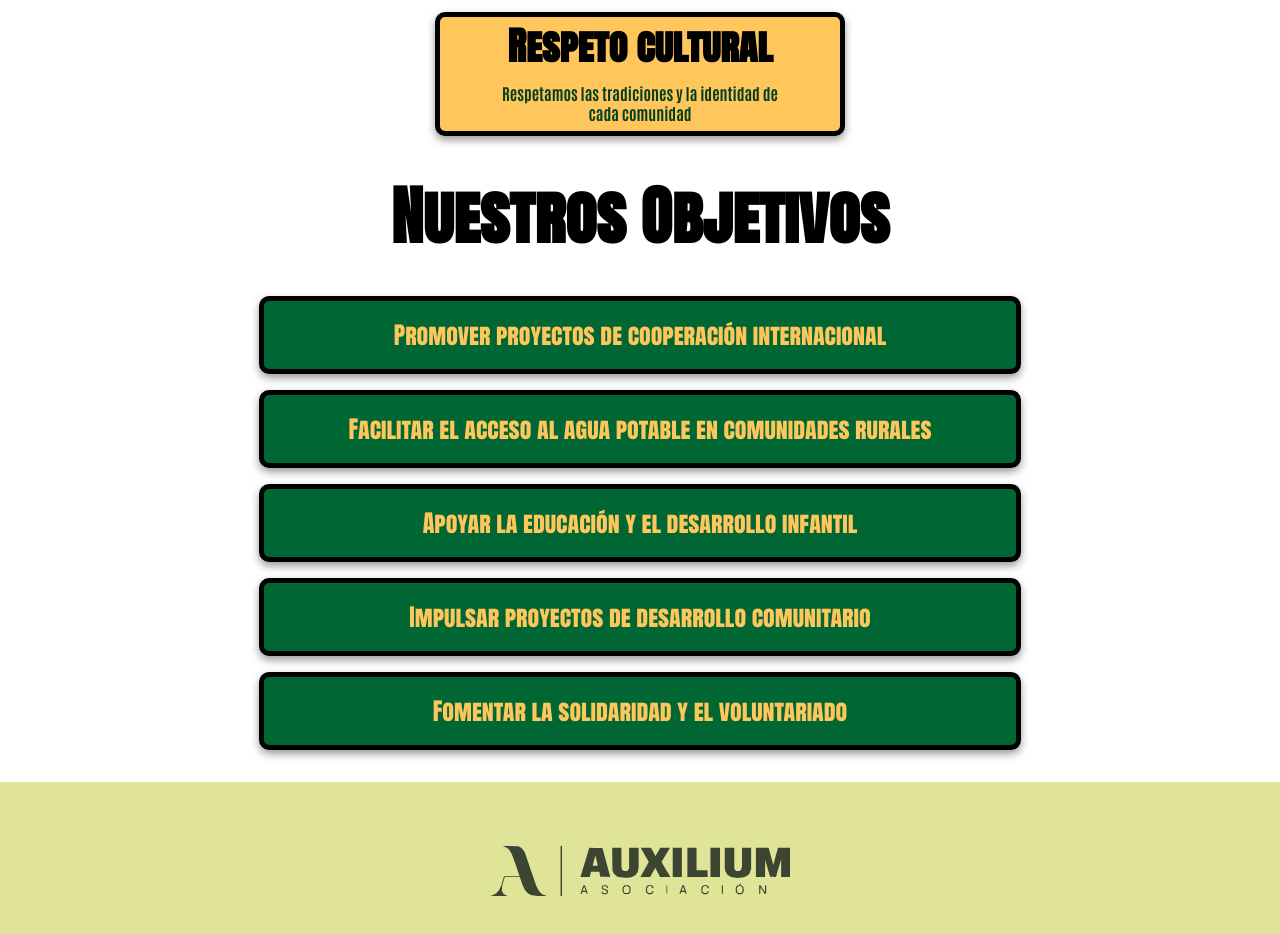
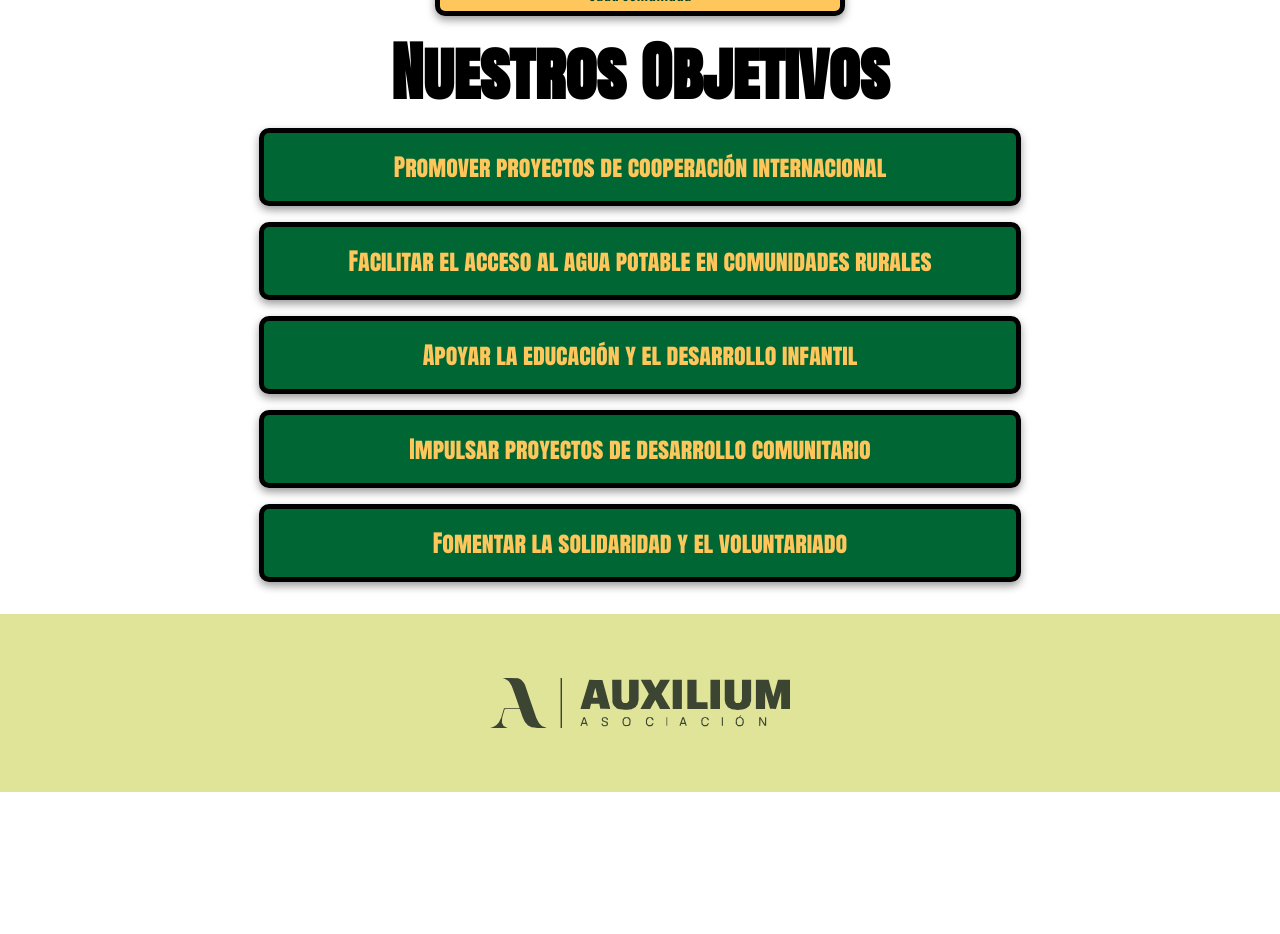
Before and after one commit to Tenvid/AuxiliumFundacionWeb, a React (Vite) app in the folder AuxilliumWeb/frontend/auxilium-web/: page /about-us in a window 1280 px wide. Shown: the part 1680-2614 px from the top of the page. After the commit the page ends 2472 px from the top, so only its background shows below. Built offline with nearby package versions, Linux system fonts and the light colour scheme.

Commit message:
style(about us): use unordered list component

```diff
--- a/AuxilliumWeb/frontend/auxilium-web/src/pages/about-us/AboutUs.jsx
+++ b/AuxilliumWeb/frontend/auxilium-web/src/pages/about-us/AboutUs.jsx
@@ -1,8 +1,18 @@
 import styles from './AboutUs.module.css';
 import AboutUsCard from '../../components/AboutUsCard/AboutUsCard';
 import { MainNav } from '../../components/MainNav/MainNav';
+import UnorderedList from '../../components/UnorderedList/UnorderedList';
 import main_image from '../../assets/jessica-neves-sbMIZxxhgbw-unsplash.jpg';
 import logo_dark from '../../assets/LogoAuxiliumVector--dark.svg';
+
+const objectives = [
+  'Promover proyectos de cooperación internacional',
+  'Facilitar el acceso al agua potable en comunidades rurales',
+  'Apoyar la educación y el desarrollo infantil',
+  'Impulsar proyectos de desarrollo comunitario',
+  'Fomentar la solidaridad y el voluntariado',
+];
+
 export default function AboutUs() {
   return (
     <>
@@ -44,23 +54,11 @@ export default function AboutUs() {
         </div>
 
         <h2 className={styles.aboutUsSubtitle}>Nuestros Objetivos</h2>
-        <ul className={styles.aboutUsUnorderedList}>
-          <li className={styles.aboutUsObjectiveCard}>
-            Promover proyectos de cooperación internacional
-          </li>
-          <li className={styles.aboutUsObjectiveCard}>
-            Facilitar el acceso al agua potable en comunidades rurales
-          </li>
-          <li className={styles.aboutUsObjectiveCard}>
-            Apoyar la educación y el desarrollo infantil
-          </li>
-          <li className={styles.aboutUsObjectiveCard}>
-            Impulsar proyectos de desarrollo comunitario
-          </li>
-          <li className={styles.aboutUsObjectiveCard}>
-            Fomentar la solidaridad y el voluntariado
-          </li>
-        </ul>
+        <UnorderedList
+          elementList={objectives}
+          listClassName={styles.aboutUsUnorderedList}
+          elementClassName={styles.aboutUsObjectiveCard}
+        />
       </div>
       <footer className={styles.footerWrapper}>
         <img src={logo_dark} className={styles.footerLogo} alt="" />
--- a/AuxilliumWeb/frontend/auxilium-web/src/pages/about-us/AboutUs.module.css
+++ b/AuxilliumWeb/frontend/auxilium-web/src/pages/about-us/AboutUs.module.css
@@ -8,7 +8,7 @@
   display: flex;
   flex-direction: column;
   align-items: center;
-  gap: 2rem;
+  gap: 0.5rem;
   padding: 2rem;
 }
 
```
